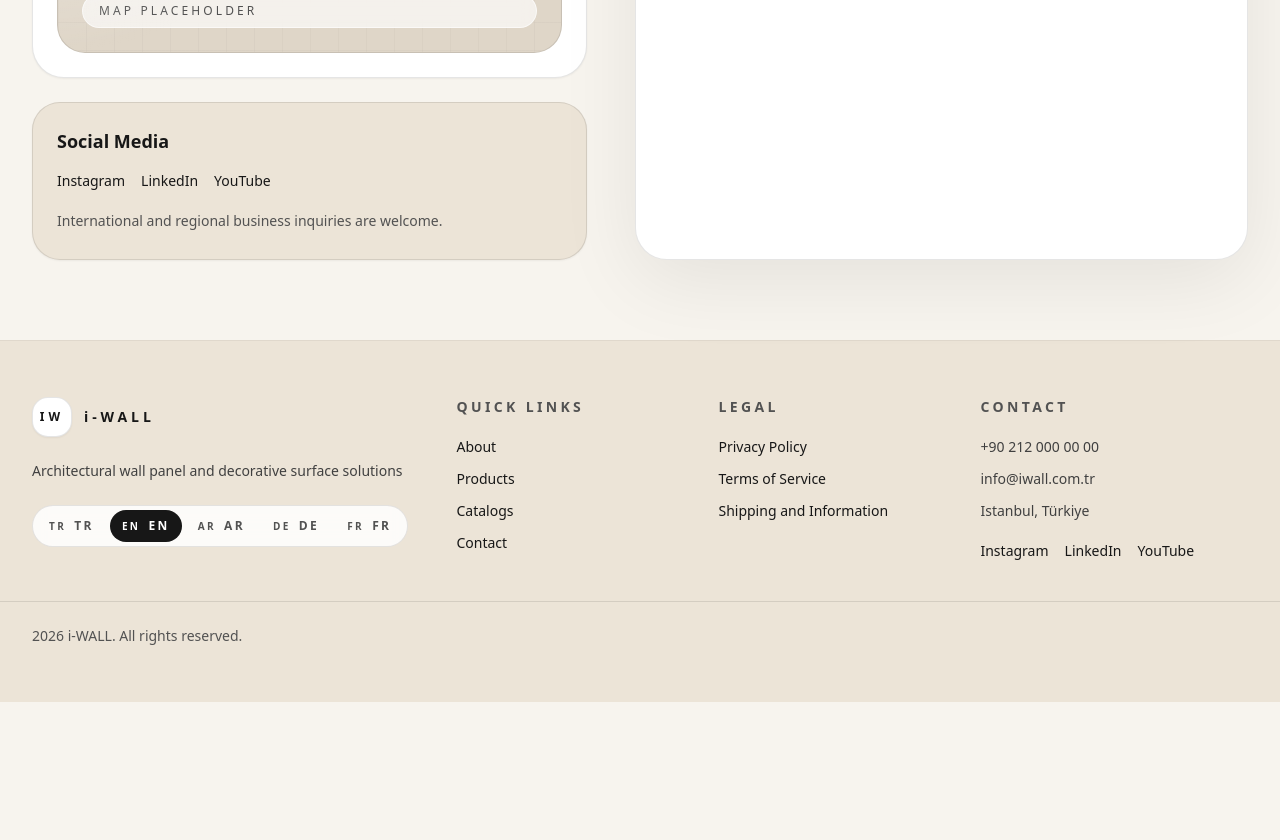
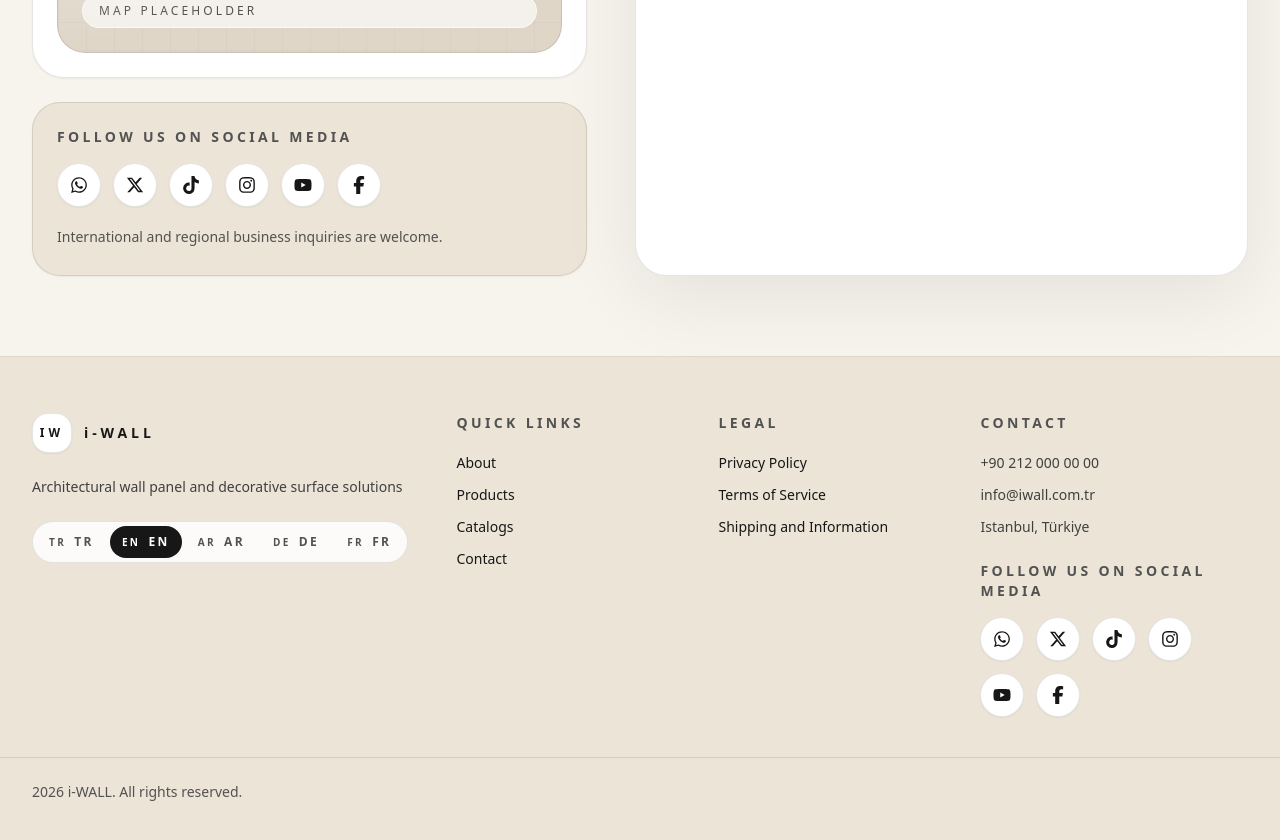
Before and after one commit to iwallcenter-lgtm/iwall-site, a Next.js app: page /en/contact in a window 1280 px wide. Shown: the part 1140-1980 px from the top of the page. Before the commit the page ends 1842 px from the top, so only its background shows below. Built offline with nearby package versions, Linux system fonts and the light colour scheme.

Commit message:
add social media links and icons

```diff
--- a/package.json
+++ b/package.json
@@ -13,7 +13,8 @@
     "clsx": "^2.1.1",
     "next": "^15.2.2",
     "react": "^19.0.0",
-    "react-dom": "^19.0.0"
+    "react-dom": "^19.0.0",
+    "react-icons": "^5.6.0"
   },
   "devDependencies": {
     "@types/node": "^22.13.14",
--- a/src/app/[locale]/contact/page.tsx
+++ b/src/app/[locale]/contact/page.tsx
@@ -1,7 +1,7 @@
 import type { Metadata } from "next";
-import Link from "next/link";
 
 import { InquiryForm } from "@/components/site/forms";
+import { SocialLinks } from "@/components/site/social-links";
 import { ButtonLink } from "@/components/ui/button-link";
 import { Container } from "@/components/ui/container";
 import { MediaPlaceholder } from "@/components/ui/media-placeholder";
@@ -76,12 +76,7 @@ export default async function ContactPage({ params }: { params: Promise<{ locale
               <MediaPlaceholder label={messages.misc.mapPlaceholder} className="mt-5 h-64" />
             </div>
             <div className="rounded-[1.75rem] border border-black/10 bg-[#ece4d7] p-6 shadow-sm">
-              <h2 className="text-lg font-semibold text-ink">{messages.contact.cards.social}</h2>
-              <div className="mt-4 flex gap-4 text-sm font-medium text-ink">
-                <Link href={siteConfig.company.social.instagram}>Instagram</Link>
-                <Link href={siteConfig.company.social.linkedin}>LinkedIn</Link>
-                <Link href={siteConfig.company.social.youtube}>YouTube</Link>
-              </div>
+              <SocialLinks title={messages.contact.socialTitle} urls={siteConfig.company.social} />
               <p className="mt-4 text-sm leading-7 text-neutral-600">{messages.contact.exportNote}</p>
             </div>
           </div>
--- a/src/components/site/footer.tsx
+++ b/src/components/site/footer.tsx
@@ -2,6 +2,7 @@ import Link from "next/link";
 
 import { LocaleSwitcher } from "@/components/site/locale-switcher";
 import { Logo } from "@/components/site/logo";
+import { SocialLinks } from "@/components/site/social-links";
 import { Container } from "@/components/ui/container";
 import type { Locale } from "@/lib/locales";
 import { siteConfig } from "@/lib/site-config";
@@ -45,11 +46,7 @@ export function Footer({ locale, messages }: FooterProps) {
             <p>{siteConfig.company.email}</p>
             <p>{siteConfig.company.address}</p>
           </div>
-          <div className="mt-5 flex gap-4 text-sm font-medium text-ink">
-            <Link href={siteConfig.company.social.instagram}>Instagram</Link>
-            <Link href={siteConfig.company.social.linkedin}>LinkedIn</Link>
-            <Link href={siteConfig.company.social.youtube}>YouTube</Link>
-          </div>
+          <SocialLinks title={messages.footer.socialTitle} urls={siteConfig.company.social} className="mt-6" />
         </div>
       </Container>
       <Container className="mt-10 border-t border-black/10 pt-6 text-sm text-neutral-600">
--- /dev/null
+++ b/src/components/site/social-links.tsx
@@ -0,0 +1,55 @@
+import Link from "next/link";
+import { FaFacebookF, FaInstagram, FaTiktok, FaWhatsapp, FaYoutube } from "react-icons/fa6";
+import { FaXTwitter } from "react-icons/fa6";
+
+import { cn } from "@/lib/utils";
+
+const socialIcons = {
+  whatsappChannel: FaWhatsapp,
+  x: FaXTwitter,
+  tiktok: FaTiktok,
+  instagram: FaInstagram,
+  youtube: FaYoutube,
+  facebook: FaFacebookF
+} as const;
+
+const socialLabels = {
+  whatsappChannel: "WhatsApp Channel",
+  x: "X",
+  tiktok: "TikTok",
+  instagram: "Instagram",
+  youtube: "YouTube",
+  facebook: "Facebook"
+} as const;
+
+type SocialLinksProps = {
+  title: string;
+  urls: Record<keyof typeof socialIcons, string>;
+  className?: string;
+};
+
+export function SocialLinks({ title, urls, className }: SocialLinksProps) {
+  return (
+    <div className={cn("space-y-4", className)}>
+      <h3 className="text-sm font-semibold uppercase tracking-[0.24em] text-neutral-600">{title}</h3>
+      <div className="flex flex-wrap gap-3">
+        {(Object.keys(socialIcons) as Array<keyof typeof socialIcons>).map((key) => {
+          const Icon = socialIcons[key];
+
+          return (
+            <Link
+              key={key}
+              href={urls[key]}
+              target="_blank"
+              rel="noopener noreferrer"
+              aria-label={socialLabels[key]}
+              className="inline-flex h-11 w-11 items-center justify-center rounded-full border border-black/10 bg-white text-ink shadow-sm transition duration-200 hover:scale-[1.04] hover:opacity-80"
+            >
+              <Icon className="h-[18px] w-[18px]" />
+            </Link>
+          );
+        })}
+      </div>
+    </div>
+  );
+}
--- a/src/lib/site-config.ts
+++ b/src/lib/site-config.ts
@@ -11,9 +11,12 @@ export const siteConfig = {
     address: "Istanbul, Türkiye",
     mapEmbedUrl: "",
     social: {
-      instagram: "https://instagram.com/",
-      linkedin: "https://linkedin.com/",
-      youtube: "https://youtube.com/"
+      whatsappChannel: "https://whatsapp.com/channel/0029VbBQCJN5PO0zv2bBux2L",
+      x: "https://x.com/iwalltr",
+      tiktok: "https://www.tiktok.com/@iwalltr?_r=1&_t=ZS-94pdJc341dF",
+      instagram: "https://www.instagram.com/iwalltr?igsh=dXVtYXJ3eWVwd2Ji",
+      youtube: "https://www.youtube.com/@i-WALL",
+      facebook: "https://www.facebook.com/share/1GjSaV7icB/"
     }
   }
 } as const;
--- a/src/messages/locales/ar.ts
+++ b/src/messages/locales/ar.ts
@@ -164,6 +164,7 @@ export const ar = {
     heroTitle: "اتصل بـ i-WALL",
     heroText:
       "تواصل معنا للحصول على معلومات المنتجات واستفسارات التصدير ومحادثات الوكلاء والكتالوجات وطلبات المشاريع.",
+    socialTitle: "تابعنا على وسائل التواصل الاجتماعي",
     cards: {
       whatsapp: "واتساب",
       phone: "الهاتف",
@@ -222,6 +223,7 @@ export const ar = {
     quickLinks: "روابط سريعة",
     legal: "قانوني",
     contact: "التواصل",
+    socialTitle: "تابعنا على وسائل التواصل الاجتماعي",
     rights: "جميع الحقوق محفوظة."
   },
   misc: {
--- a/src/messages/locales/de.ts
+++ b/src/messages/locales/de.ts
@@ -164,6 +164,7 @@ export const de = {
     heroTitle: "Kontakt zu i-WALL",
     heroText:
       "Nehmen Sie Kontakt auf für Produktinformationen, Exportanfragen, Händlergespräche, Kataloge und Projektanfragen.",
+    socialTitle: "Folgen Sie uns in den sozialen Medien",
     cards: {
       whatsapp: "WhatsApp",
       phone: "Telefon",
@@ -222,6 +223,7 @@ export const de = {
     quickLinks: "Schnellzugriffe",
     legal: "Rechtliches",
     contact: "Kontakt",
+    socialTitle: "Folgen Sie uns in den sozialen Medien",
     rights: "Alle Rechte vorbehalten."
   },
   misc: {
--- a/src/messages/locales/en.ts
+++ b/src/messages/locales/en.ts
@@ -164,6 +164,7 @@ export const en = {
     heroTitle: "Contact i-WALL",
     heroText:
       "Get in touch for product information, export inquiries, dealer discussions, catalogs, and project requests.",
+    socialTitle: "Follow Us on Social Media",
     cards: {
       whatsapp: "WhatsApp",
       phone: "Phone",
@@ -222,6 +223,7 @@ export const en = {
     quickLinks: "Quick Links",
     legal: "Legal",
     contact: "Contact",
+    socialTitle: "Follow Us on Social Media",
     rights: "All rights reserved."
   },
   misc: {
--- a/src/messages/locales/fr.ts
+++ b/src/messages/locales/fr.ts
@@ -164,6 +164,7 @@ export const fr = {
     heroTitle: "Contacter i-WALL",
     heroText:
       "Contactez-nous pour les informations produits, demandes export, échanges revendeurs, catalogues et projets.",
+    socialTitle: "Suivez-nous sur les réseaux sociaux",
     cards: {
       whatsapp: "WhatsApp",
       phone: "Téléphone",
@@ -222,6 +223,7 @@ export const fr = {
     quickLinks: "Accès rapide",
     legal: "Légal",
     contact: "Contact",
+    socialTitle: "Suivez-nous sur les réseaux sociaux",
     rights: "Tous droits réservés."
   },
   misc: {
--- a/src/messages/locales/tr.ts
+++ b/src/messages/locales/tr.ts
@@ -164,6 +164,7 @@ export const tr = {
     heroTitle: "i-WALL ile iletişime geçin",
     heroText:
       "Ürün bilgisi, ihracat görüşmeleri, bayi iletişimi, katalog talepleri ve proje ihtiyaçları için bize ulaşın.",
+    socialTitle: "Sosyal Medyada Bizi Takip Edin",
     cards: {
       whatsapp: "WhatsApp",
       phone: "Telefon",
@@ -222,6 +223,7 @@ export const tr = {
     quickLinks: "Hızlı Linkler",
     legal: "Yasal",
     contact: "İletişim",
+    socialTitle: "Sosyal Medyada Bizi Takip Edin",
     rights: "Tüm hakları saklıdır."
   },
   misc: {
```
Also changed, not shown: tsconfig.json (+17 -4 lines), 2 other files (tests, documents, lock files or other folders).
